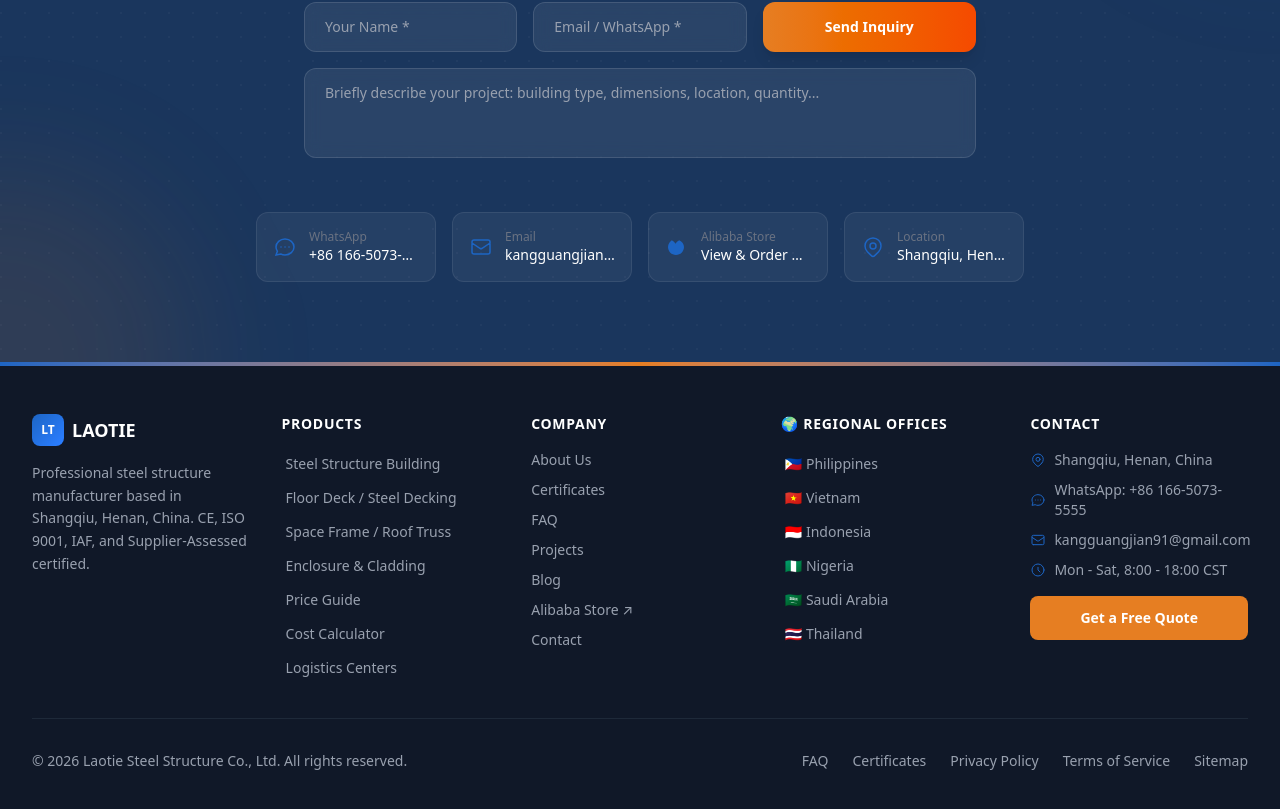
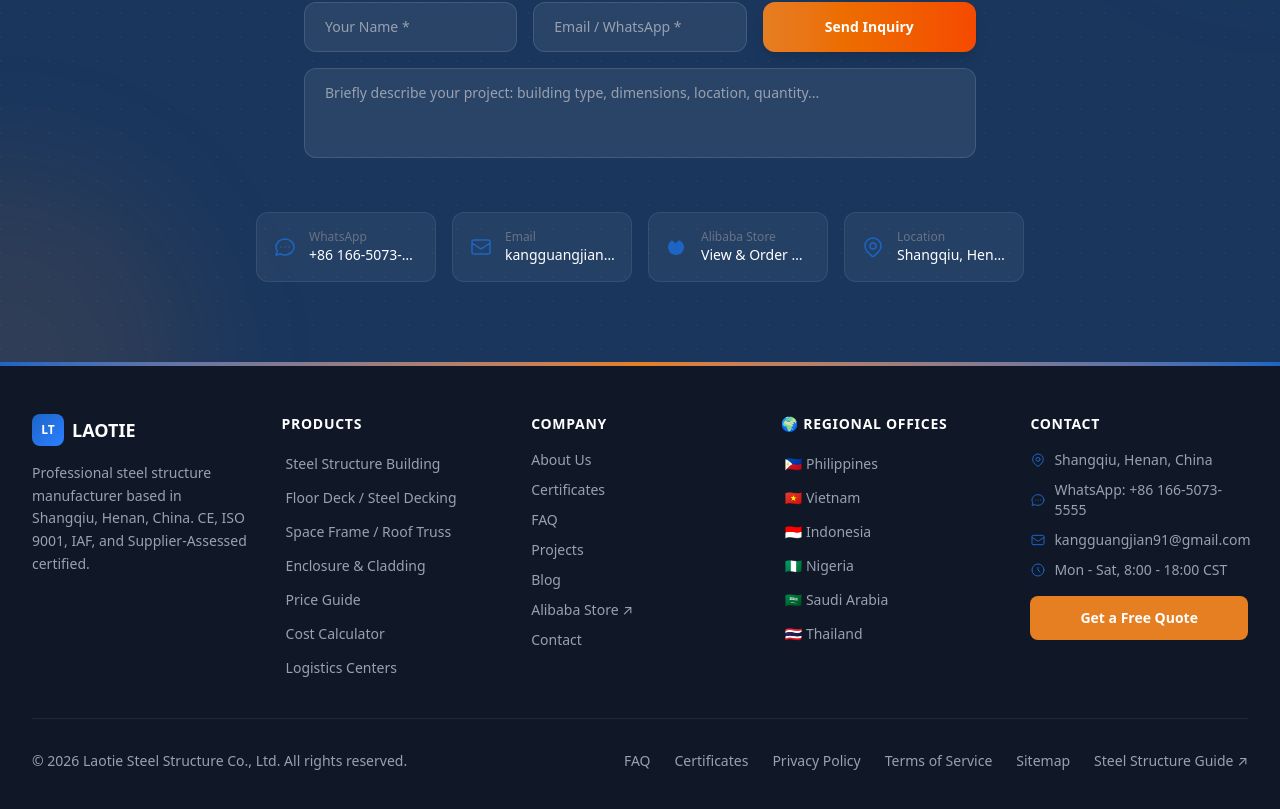
Before and after one commit to kangguangjian91-max/Laotie, a Next.js app: page / in a window 1280 px wide. Shown: the part 6321-7130 px from the top of the page. Built offline with nearby package versions, Linux system fonts and the light colour scheme.

Commit message:
feat: add steelstructureguide.wordpress.com 友情链接 to footer

```diff
--- a/src/components/Footer.tsx
+++ b/src/components/Footer.tsx
@@ -224,6 +224,7 @@ export default function Footer() {
             <a href="/privacy" className="hover:text-white transition-colors">Privacy Policy</a>
             <a href="/terms" className="hover:text-white transition-colors">Terms of Service</a>
             <a href="/sitemap.xml" className="hover:text-white transition-colors">Sitemap</a>
+            <a href="https://steelstructureguide.wordpress.com/" target="_blank" rel="noopener noreferrer" className="hover:text-steel-accent transition-colors">Steel Structure Guide ↗</a>
             {/* Social — LinkedIn: create company page at linkedin.com/company/laotie-steel-structure, then uncomment below */}
             {/* <a
               href="https://www.linkedin.com/company/laotie-steel-structure"
```
